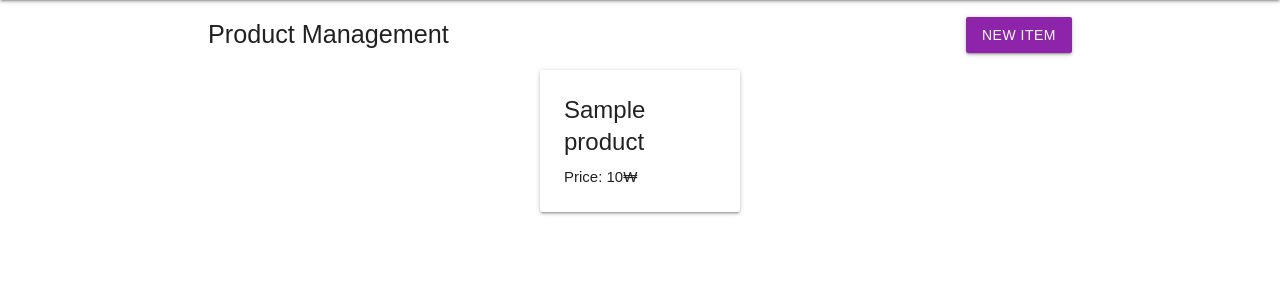
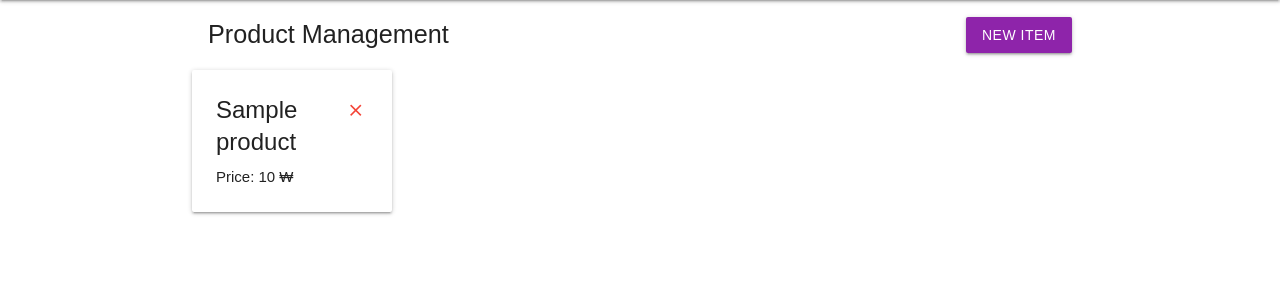
Before and after one commit to Ariaspect/operation-ricecake, a Flask app: page /admin/product in a window 1280 px wide. Shown: the part 113-413 px from the top of the page. Run offline with Flask 3, Linux system fonts and the light colour scheme; tables that the repository leaves empty hold one stand-in row (values such as "Sample post").

Commit message:
feat(admin): added delete product api/button

```diff
--- a/app/routes/admin_bp.py
+++ b/app/routes/admin_bp.py
@@ -30,5 +30,16 @@ def add_product():
     return redirect(url_for('admin.admin_product'))
 
 
-    # Return a JSON response
-    return jsonify({'status': 'success', 'name': product_name, 'price': product_price})
+@admin_bp.route('/delete_product/<int:product_id>', methods=['POST'])
+def delete_product(product_id):
+    try:
+        # 데이터베이스에서 해당 ID의 항목 삭제
+        product = Product.query.get(product_id)
+        if product:
+            db.session.delete(product)
+            db.session.commit()
+            return {"message": "success"}, 200
+        return {"message": "Product not found"}, 404
+    except Exception as e:
+        print(f"Error: {e}")
+        return {"message": "error"}, 500
--- a/app/static/css/styles.css
+++ b/app/static/css/styles.css
@@ -9,11 +9,21 @@ body {
   display: grid;
   grid-template-columns: repeat(auto-fit, 200px);
   gap: 16px;
-  justify-content: center;
+  justify-content: left;
 }
 
 .card {
   margin: 0;
+}
+
+.delete-btn {
+  padding: 0;
+  margin: 0;
+  cursor: pointer;
+  align-items: center;
+  justify-content: center;
+  width: 32px;
+  height: 32px;
 }
 
 .header-container {
@@ -22,3 +32,13 @@ body {
   align-items: center;
   padding: 16px 16px;
 }
+
+input[type="number"]::-webkit-inner-spin-button,
+input[type="number"]::-webkit-outer-spin-button {
+  -webkit-appearance: none;
+  margin: 0;
+}
+
+input[type="number"] {
+  -moz-appearance: textfield;
+}
--- /dev/null
+++ b/app/static/js/product.js
@@ -0,0 +1,29 @@
+function delete_product(productId) {
+  fetch(`/admin/delete_product/${productId}`, {
+    method: "POST",
+    headers: {
+      "Content-Type": "application/json",
+    },
+  })
+    .then((response) => response.json())
+    .then((data) => {
+      if (data.message === "success") {
+        // 성공 시 해당 카드 삭제
+        const card = document.getElementById(`item-${productId}`);
+        if (card) card.remove();
+
+        // 성공 Toast 표시
+        M.toast({
+          html: "Product deleted successfully!",
+          classes: "rounded green",
+        });
+      } else {
+        // 실패 Toast 표시
+        M.toast({ html: data.message, classes: "rounded red" });
+      }
+    })
+    .catch((error) => {
+      console.error("Error:", error);
+      M.toast({ html: "An error occurred!", classes: "rounded red" });
+    });
+}
--- a/app/templates/components/card.html
+++ b/app/templates/components/card.html
@@ -1,6 +1,14 @@
-<div class="card">
+<div class="card" id="item-{{ item.product_id }}">
     <div class="card-content">
-        <span class="card-title">{{ item.name }}</span>
-        <p>Price: {{ item.price }}₩</p>
+        <div class="card-title"
+             style="display: flex;
+                    justify-content: space-between">
+            {{ item.name }}
+            <button class="btn-flat delete-btn"
+                    onclick="delete_product({{ item.product_id }})">
+                <i class="material-icons red-text">close</i>
+            </button>
+        </div>
+        <p>Price: {{ item.price }} ₩</p>
     </div>
 </div>
```
